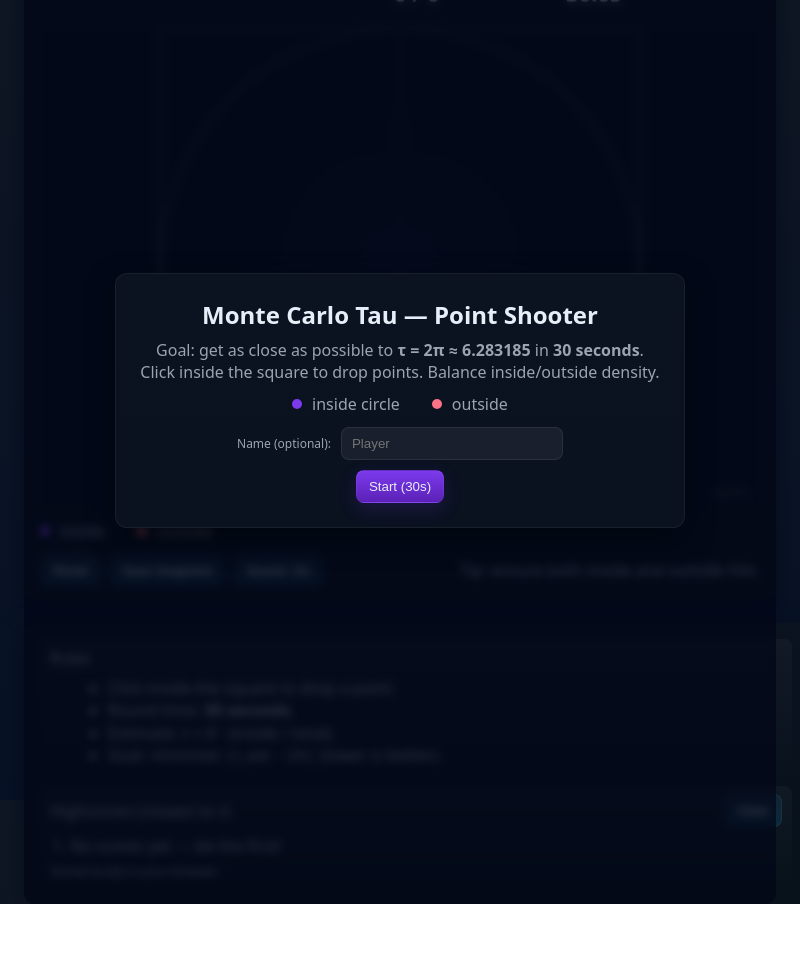
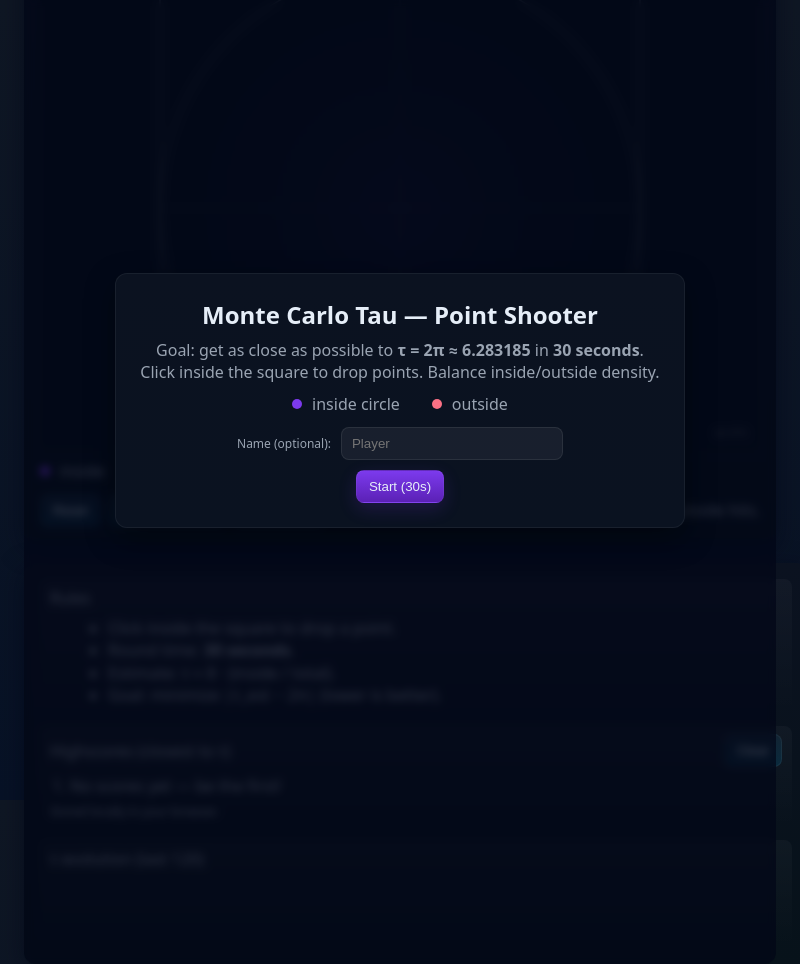
Before and after one commit to QuantumChemist/MonteCarloTau, an Electron app: page electron-app/src/renderer/index.html in a window 800 px wide. Before the commit the page ends 904 px from the top, so only its background shows below. Drawn offline with Linux system fonts and the light colour scheme.

Commit message:
feat: Add spark canvas for τ evolution visualization and update drawing logic

```diff
--- a/electron-app/src/renderer/index.html
+++ b/electron-app/src/renderer/index.html
@@ -11,6 +11,7 @@
       --bad:#fb7185; /* outside = pink */
       --ink:#e6eef8;
     }
+    .spark { width:100%; height:70px; display:block; background:transparent; }
     html,body{height:100%;margin:0;font-family:system-ui,Segoe UI,Roboto,"Helvetica Neue",Arial}
     body{background:linear-gradient(180deg,var(--bg),#071226);color:var(--ink);display:flex;align-items:center;justify-content:center;padding:24px;box-sizing:border-box}
     .app{width:100%;max-width:1100px;display:flex;gap:20px;position:relative}
@@ -161,6 +162,13 @@
         <ol id="hsList" class="hs"></ol>
         <div class="small" style="margin-top:6px">Stored locally in your browser.</div>
       </div>
+
+      <div class="stat">
+        <div class="muted" style="display:flex;align-items:center;gap:6px">
+          <span>τ evolution (last 120)</span>
+        </div>
+        <canvas id="spark" class="spark"></canvas>
+      </div>
     </div>
   </div>
 
@@ -171,15 +179,69 @@
     const fpsEl = document.getElementById('fps');
     let DPR = 1;
 
+    const spark = document.getElementById('spark');
+    const sctx  = spark.getContext('2d');
+    let estimateHistory = [];
+    const MAX_HISTORY = 120;
+
     function resize() {
       DPR = Math.min(window.devicePixelRatio || 1, 2);
       const rect = canvas.getBoundingClientRect();
-      canvas.width = Math.floor(rect.width * DPR);
+      canvas.width  = Math.floor(rect.width  * DPR);
       canvas.height = Math.floor(rect.height * DPR);
-      ctx.setTransform(DPR,0,0,DPR,0,0); // draw in CSS px
+      ctx.setTransform(DPR,0,0,DPR,0,0);
       drawAll();
+
+      // spark DPR
+      const r2 = spark.getBoundingClientRect();
+      spark.width  = Math.floor(r2.width  * DPR);
+      spark.height = Math.floor(r2.height * DPR);
+      sctx.setTransform(DPR,0,0,DPR,0,0);
+      drawSpark();
     }
-    window.addEventListener('resize', resize);
+
+    function drawSpark(){
+      const r = spark.getBoundingClientRect();
+      const w = r.width, h = r.height;
+      sctx.clearRect(0,0,w,h);
+      if (estimateHistory.length < 2) return;
+
+      const min = Math.min(...estimateHistory);
+      const max = Math.max(...estimateHistory);
+      const range = (max - min) || 1e-6;
+
+      // target line at τ = 2π
+      const targetY = h - ((TWO_PI - min) / range) * h;
+      if (targetY >= 0 && targetY <= h) {
+        sctx.beginPath();
+        sctx.moveTo(0, targetY);
+        sctx.lineTo(w, targetY);
+        sctx.strokeStyle = 'rgba(255,255,255,0.15)';
+        sctx.lineWidth = 1;
+        sctx.stroke();
+      }
+
+      // history polyline
+      sctx.beginPath();
+      estimateHistory.forEach((v, i) => {
+        const x = (i / (MAX_HISTORY - 1)) * w;
+        const y = h - ((v - min) / range) * h;
+        if (i === 0) sctx.moveTo(x, y); else sctx.lineTo(x, y);
+      });
+      // use your accent color if available
+      const accent = getComputedStyle(document.documentElement).getPropertyValue('--accent').trim() || '#7c3aed';
+      sctx.strokeStyle = accent;
+      sctx.lineWidth = 2;
+      sctx.stroke();
+    }
+
+    function pushTauHistory(){
+      const t = currentTau();
+      if (!isNaN(t)) {
+        if (estimateHistory.length >= MAX_HISTORY) estimateHistory.shift();
+        estimateHistory.push(t);
+      }
+    }
 
     // ---------- Geometry helpers ----------
     function getCanvasRect() { return canvas.getBoundingClientRect(); }
@@ -405,6 +467,8 @@
       drawBoard();
       drawShots(dt);
       updateHUD();
+      pushTauHistory();
+      drawSpark();
 
       // FPS
       fpsCount++;
@@ -431,12 +495,18 @@
       timeLeft = ROUND_TIME;
       total = 0; inside = 0;
       shots.length = 0;
+      estimateHistory = [];      // clear history
       drawAll(); updateHUD();
+      drawSpark();               // clear spark
     }
+
 
     function showEndAndRecord() {
       const tau = currentTau();
       const err = currentErr();
+
+      pushTauHistory();
+      drawSpark();
 
       finalTauEl.textContent = isNaN(tau) ? '-' : tau.toFixed(6);
       finalErrEl.textContent = isNaN(err) ? '-' : err.toFixed(6);
```
